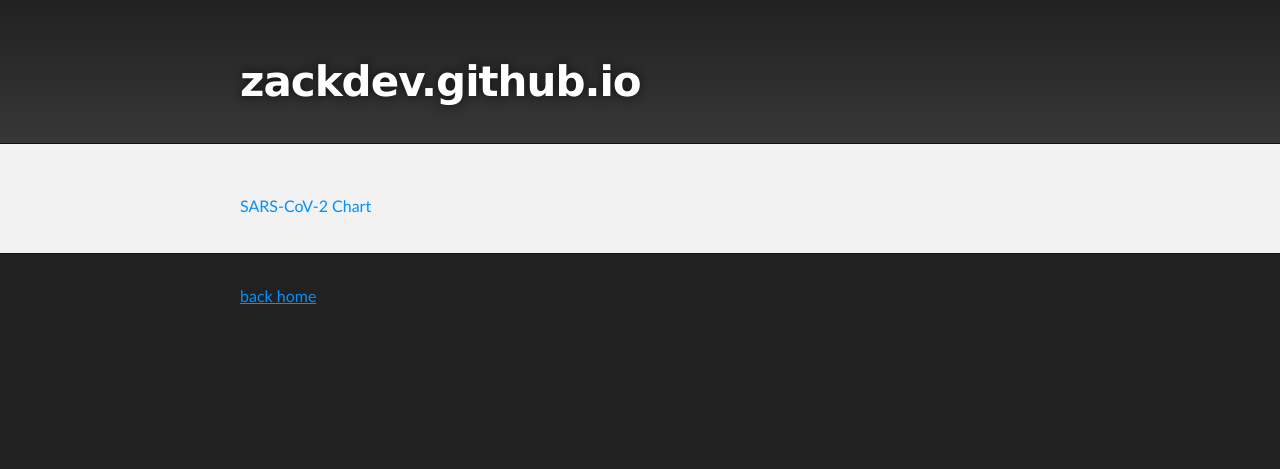
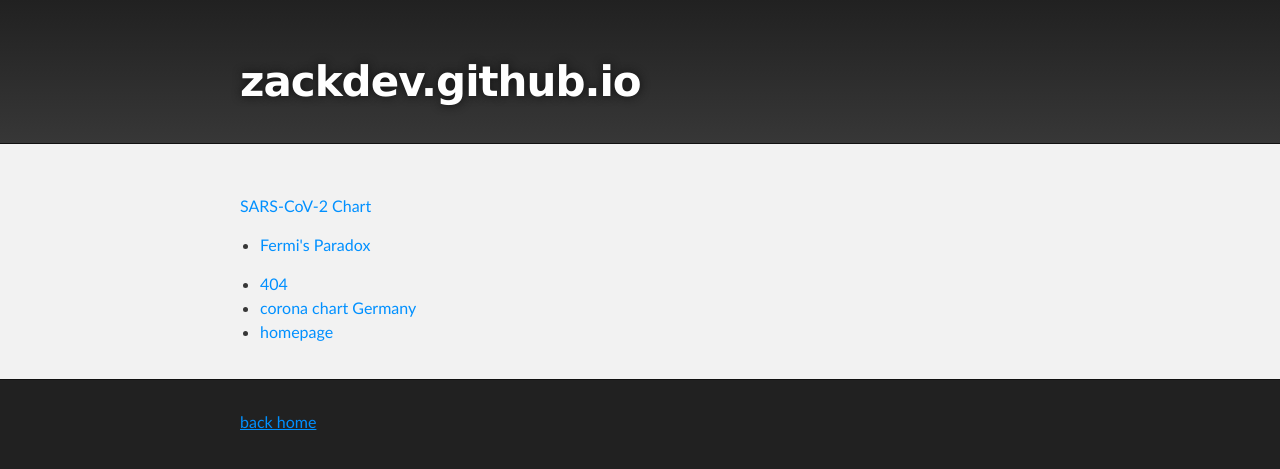
Before and after one commit to ZackDev/zackdev.github.io, a Jekyll site: the page built from index.md, in a window 1280 px wide. Shown: the top 469 px of the page. Built offline with Jekyll 4.4.1, drawn with Linux system fonts in a browser that asks for light colours.

Commit message:
updated index.md

```diff
--- a/index.md
+++ b/index.md
@@ -3,3 +3,19 @@ layout: default
 title: homepage
 ---
 [SARS-CoV-2 Chart](https://zackdev.github.io/pages/corona)
+
+<ul>
+  {% for post in site.posts %}
+    <li>
+      <a href="{{ post.url }}">{{ post.title }}</a>
+    </li>
+  {% endfor %}
+</ul>
+
+<ul>
+  {% for page in site.pages %}
+    <li>
+      <a href="{{ page.url }}">{{ page.title }}</a>
+    </li>
+  {% endfor %}
+</ul>
```
